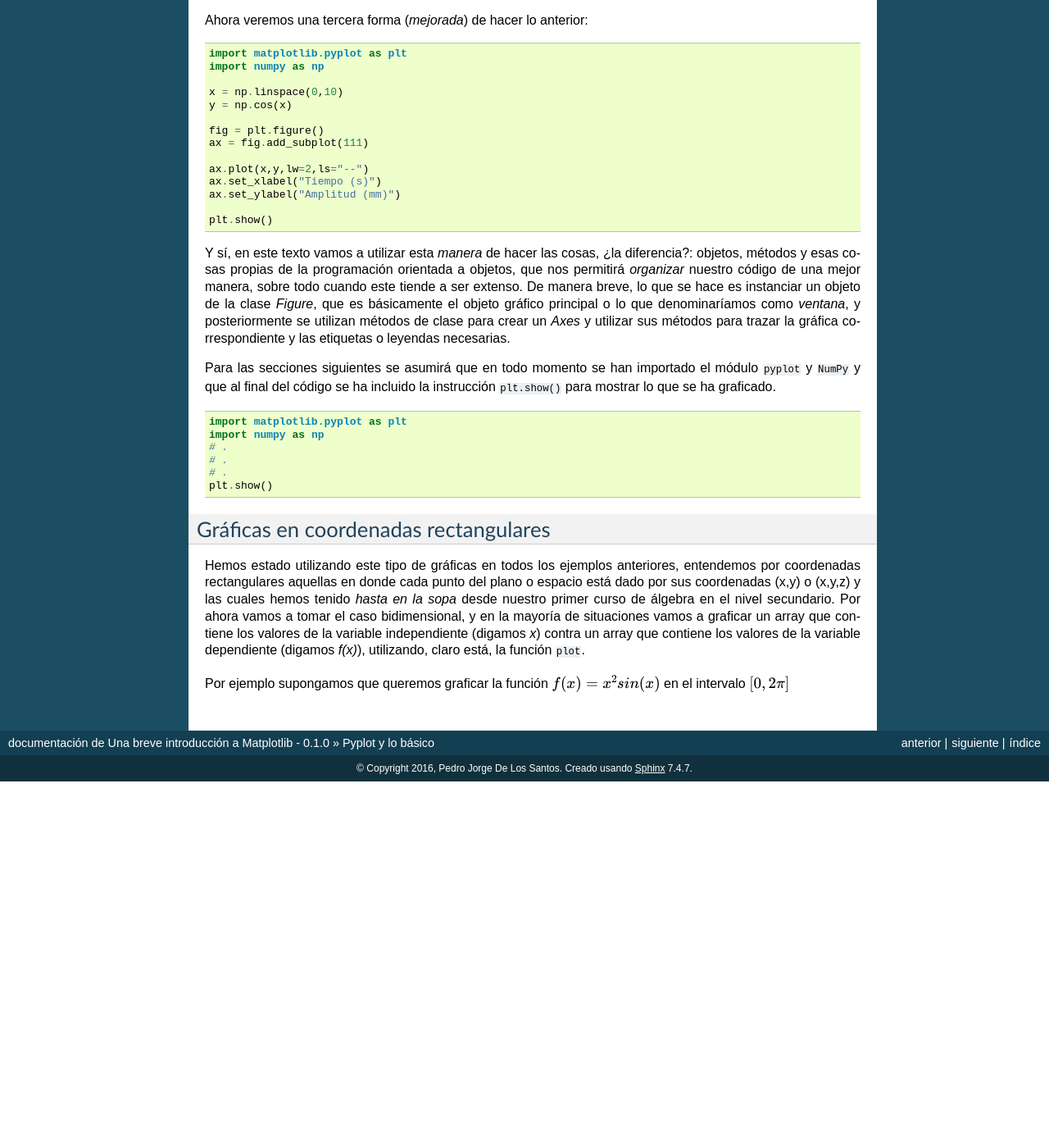
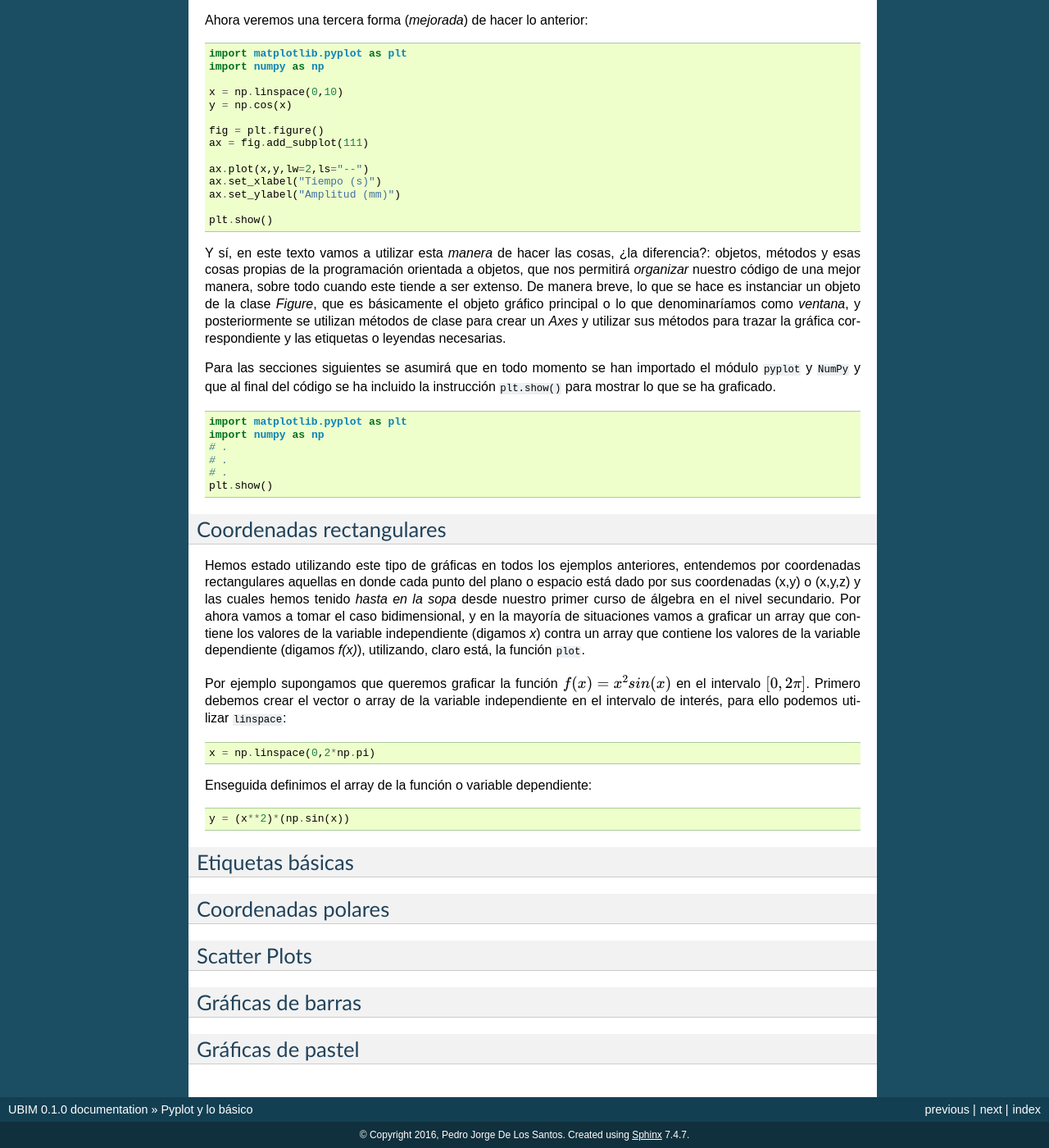
Before and after one commit to JorgeDeLosSantos/UBIM, a Sphinx documentation site: the page built from source/_chapters/ch4.rst, in a window 1280 px wide and 1400 px high, scrolled down 680 px. Shown: the whole window at 82% size. Built offline with Sphinx 7.4.7, drawn with Linux system fonts in a browser that asks for light colours; before the commit the page ends 1633 px from its top, so only the background shows below that; some of the changed text lies outside the part shown.

```diff
--- a/source/_chapters/ch4.rst
+++ b/source/_chapters/ch4.rst
@@ -96,4 +96,39 @@
 (digamos *f(x)*), utilizando, claro está, la función ``plot``.
 
 Por ejemplo supongamos que queremos graficar la función :math:`f(x)=x^2 sin(x)` en el intervalo
-:math:`[0,2\pi]`
+:math:`[0,2\pi]`. Primero debemos crear el vector o array de la variable independiente en
+el intervalo de interés, para ello podemos utilizar ``linspace``:
+
+.. code:: python
+
+	x = np.linspace(0,2*np.pi)
+
+Enseguida definimos el array de la función o variable dependiente:
+
+.. code:: python
+
+	y = (x**2)*(np.sin(x))
+
+
+
+Etiquetas básicas
+-----------------
+
+
+
+Coordenadas polares
+-------------------
+
+
+
+Scatter Plots
+-------------
+
+
+Gráficas de barras
+------------------
+
+
+
+Gráficas de pastel
+------------------
--- a/source/conf.py
+++ b/source/conf.py
@@ -1,7 +1,7 @@
 # -*- coding: utf-8 -*-
 #
 # UBIM documentation build configuration file, created by
-# sphinx-quickstart on Fri Jan 22 19:05:28 2016.
+# sphinx-quickstart on Thu Mar 03 13:15:16 2016.
 #
 # This file is execfile()d with the current directory set to its
 # containing dir.
@@ -28,11 +28,9 @@
 # Add any Sphinx extension module names here, as strings. They can be
 # extensions coming with Sphinx (named 'sphinx.ext.*') or your custom
 # ones.
-extensions = ['sphinx.ext.mathjax', 'sphinx.ext.ifconfig', 'sphinx.ext.numfig']
-
-# numfig:
-# numfig_number_figures = True
-numfig_figure_caption_prefix = "Figura"
+extensions = [
+    'sphinx.ext.mathjax',
+]
 
 # Add any paths that contain templates here, relative to this directory.
 templates_path = ['_templates']
@@ -47,7 +45,7 @@
 master_doc = 'index'
 
 # General information about the project.
-project = u'Una breve introducción a Matplotlib'
+project = u'UBIM'
 copyright = u'2016, Pedro Jorge De Los Santos'
 
 # The version info for the project you're documenting, acts as replacement for
@@ -61,7 +59,7 @@
 
 # The language for content autogenerated by Sphinx. Refer to documentation
 # for a list of supported languages.
-language = "es"
+#language = None
 
 # There are two options for replacing |today|: either, you set today to some
 # non-false value, then it is used:
@@ -190,7 +188,7 @@
 #'papersize': 'letterpaper',
 
 # The font size ('10pt', '11pt' or '12pt').
-'pointsize': '12pt',
+#'pointsize': '10pt',
 
 # Additional stuff for the LaTeX preamble.
 #'preamble': '',
@@ -200,7 +198,7 @@
 # (source start file, target name, title,
 #  author, documentclass [howto, manual, or own class]).
 latex_documents = [
-  ('index', 'UBIM.tex', u'Una breve introducción a Matplotlib',
+  ('index', 'UBIM.tex', u'UBIM Documentation',
    u'Pedro Jorge De Los Santos', 'manual'),
 ]
 
@@ -230,7 +228,7 @@
 # One entry per manual page. List of tuples
 # (source start file, name, description, authors, manual section).
 man_pages = [
-    ('index', 'ubim', u'Una breve introducción a Matplotlib',
+    ('index', 'ubim', u'UBIM Documentation',
      [u'Pedro Jorge De Los Santos'], 1)
 ]
 
@@ -260,3 +258,73 @@
 
 # If true, do not generate a @detailmenu in the "Top" node's menu.
 #texinfo_no_detailmenu = False
+
+
+# -- Options for Epub output ----------------------------------------------
+
+# Bibliographic Dublin Core info.
+epub_title = u'UBIM'
+epub_author = u'Pedro Jorge De Los Santos'
+epub_publisher = u'Pedro Jorge De Los Santos'
+epub_copyright = u'2016, Pedro Jorge De Los Santos'
+
+# The basename for the epub file. It defaults to the project name.
+#epub_basename = u'UBIM'
+
+# The HTML theme for the epub output. Since the default themes are not optimized
+# for small screen space, using the same theme for HTML and epub output is
+# usually not wise. This defaults to 'epub', a theme designed to save visual
+# space.
+#epub_theme = 'epub'
+
+# The language of the text. It defaults to the language option
+# or en if the language is not set.
+#epub_language = ''
+
+# The scheme of the identifier. Typical schemes are ISBN or URL.
+#epub_scheme = ''
+
+# The unique identifier of the text. This can be a ISBN number
+# or the project homepage.
+#epub_identifier = ''
+
+# A unique identification for the text.
+#epub_uid = ''
+
+# A tuple containing the cover image and cover page html template filenames.
+#epub_cover = ()
+
+# A sequence of (type, uri, title) tuples for the guide element of content.opf.
+#epub_guide = ()
+
+# HTML files that should be inserted before the pages created by sphinx.
+# The format is a list of tuples containing the path and title.
+#epub_pre_files = []
+
+# HTML files shat should be inserted after the pages created by sphinx.
+# The format is a list of tuples containing the path and title.
+#epub_post_files = []
+
+# A list of files that should not be packed into the epub file.
+epub_exclude_files = ['search.html']
+
+# The depth of the table of contents in toc.ncx.
+#epub_tocdepth = 3
+
+# Allow duplicate toc entries.
+#epub_tocdup = True
+
+# Choose between 'default' and 'includehidden'.
+#epub_tocscope = 'default'
+
+# Fix unsupported image types using the PIL.
+#epub_fix_images = False
+
+# Scale large images.
+#epub_max_image_width = 0
+
+# How to display URL addresses: 'footnote', 'no', or 'inline'.
+#epub_show_urls = 'inline'
+
+# If false, no index is generated.
+#epub_use_index = True
--- a/source/index.rst
+++ b/source/index.rst
@@ -1,8 +1,7 @@
 .. UBIM documentation master file, created by
-   sphinx-quickstart on Fri Jan 22 19:05:28 2016.
+   sphinx-quickstart on Thu Mar 03 13:15:16 2016.
    You can adapt this file completely to your liking, but it should at least
    contain the root `toctree` directive.
-
 
 Una breve introducción a Matplotlib
 ===================================
```
Also changed, not shown: other parts of source/_chapters/ch4.rst (+2 -2 lines), toHTML.py (deleted, +0 -8 lines), toLaTeX.py (deleted, +0 -9 lines), 3 other files.
